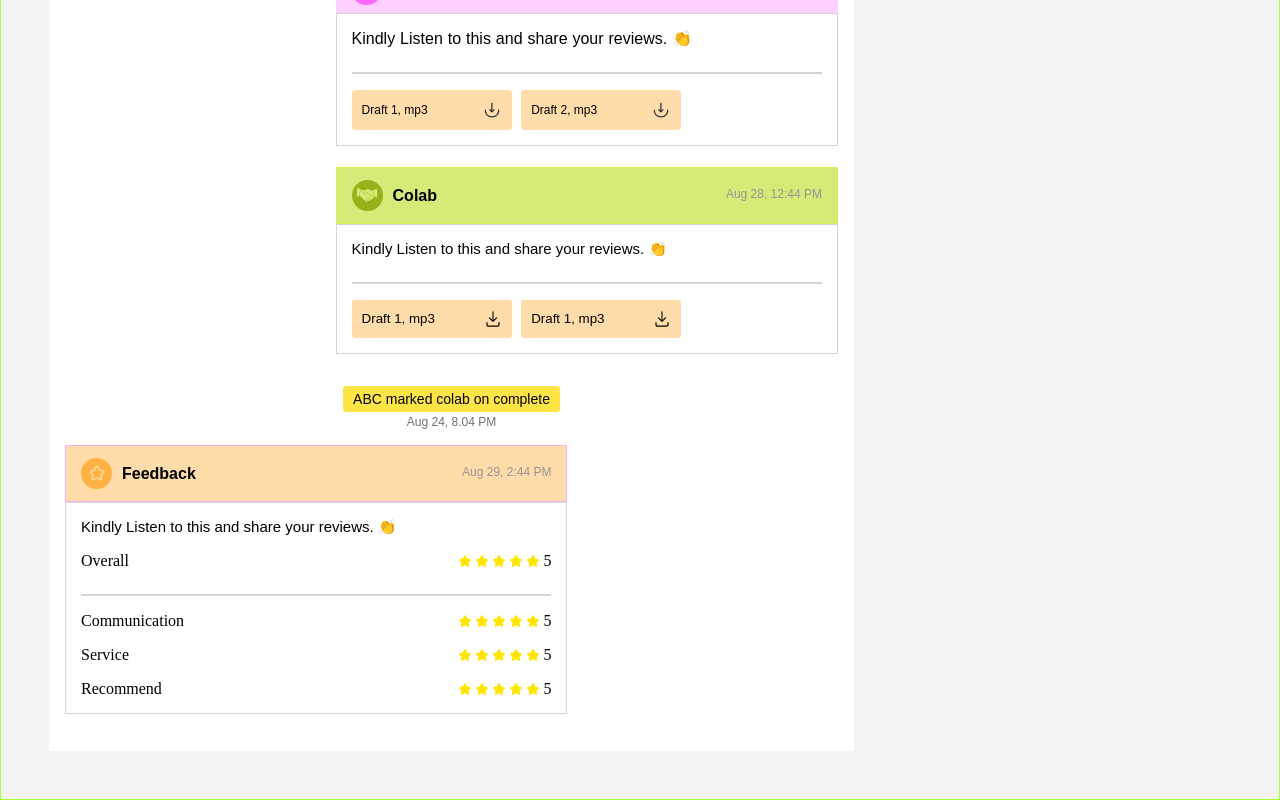
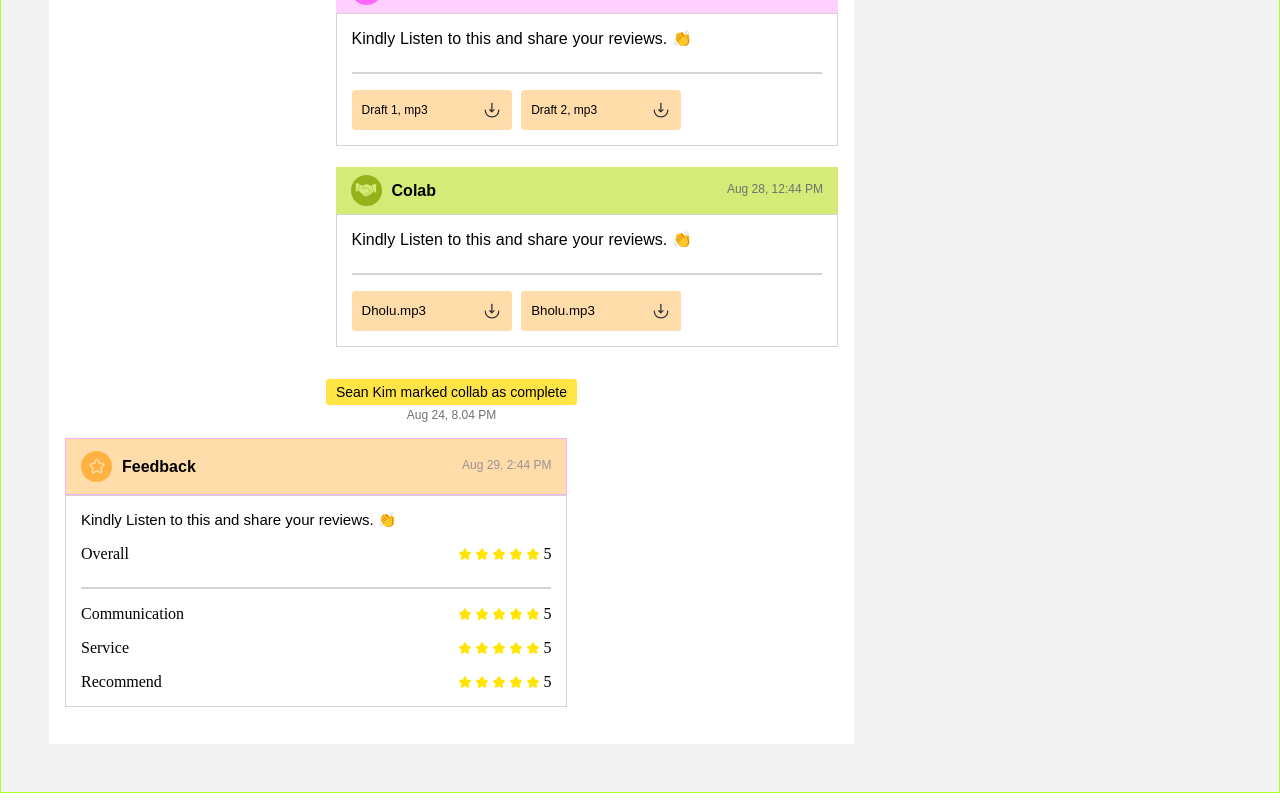
Before and after one commit to M-Abdullah-Bhatti/collabs, a React (Create React App) app: page / in a window 1280 px wide. Shown: the part 1257-2057 px from the top of the page. Built offline with nearby package versions, Linux system fonts and the light colour scheme.

Commit message:
collab and draft done

```diff
--- a/src/Components/Activities/Activities.jsx
+++ b/src/Components/Activities/Activities.jsx
@@ -58,7 +58,7 @@ const Activities = () => {
         />
 
         <ActivityStatus
-          title="ABC marked colab on complete"
+          title="Sean Kim marked collab as complete"
           date="Aug 24, 8.04 PM"
         />
 
--- a/src/Components/Activities/Collab/Collab.css
+++ b/src/Components/Activities/Collab/Collab.css
@@ -11,12 +11,13 @@
 
 .collab__container .collab__header {
   width: 100%;
-  padding: 12px 15px;
+  padding: 8px 15px;
+
   display: flex;
   justify-content: space-between;
   align-items: center;
   background-color: #d5eb77;
-  border: 1px solid #d5f05c;
+  /* border: 1px solid #d5f05c; */
 }
 
 .collab__container .collab__header .logo {
@@ -44,9 +45,12 @@
 
 .collab__container .collab__header .date {
   font-family: var(--font-gilroy-light);
-  color: #979494;
+  color: #717171;
   font-size: 12px;
   margin-bottom: 3px;
+
+  font-weight: 400;
+  letter-spacing: 0em;
 }
 
 .collab__container .collab__body {
@@ -57,7 +61,9 @@
 
 .collab__container .collab__body .message {
   font-family: var(--font-gilroy-light);
-  font-size: 15px;
+  font-size: 16px;
+  font-weight: 400;
+  word-spacing: 0.5px;
 }
 
 .collab__container .collab__body hr {
--- a/src/Components/Activities/Collab/Collab.jsx
+++ b/src/Components/Activities/Collab/Collab.jsx
@@ -22,10 +22,10 @@ const Collab = ({ message, date }) => {
         {/* btns__container */}
         <div className="btns__container">
           <button>
-            Draft 1, mp3 <RxDownload style={{ fontSize: "18px" }} />{" "}
+            Dholu.mp3 <img src="./import.png" alt="logo" />{" "}
           </button>
           <button>
-            Draft 1, mp3 <RxDownload style={{ fontSize: "18px" }} />{" "}
+            Bholu.mp3 <img src="./import.png" alt="logo" />{" "}
           </button>
         </div>
       </div>
--- a/src/Components/Activities/Draft/Draft.jsx
+++ b/src/Components/Activities/Draft/Draft.jsx
@@ -1,5 +1,4 @@
 import "./Draft.css";
-import { RxDownload } from "react-icons/rx";
 
 const Draft = ({ draftNumber, message, date }) => {
   return (
```
